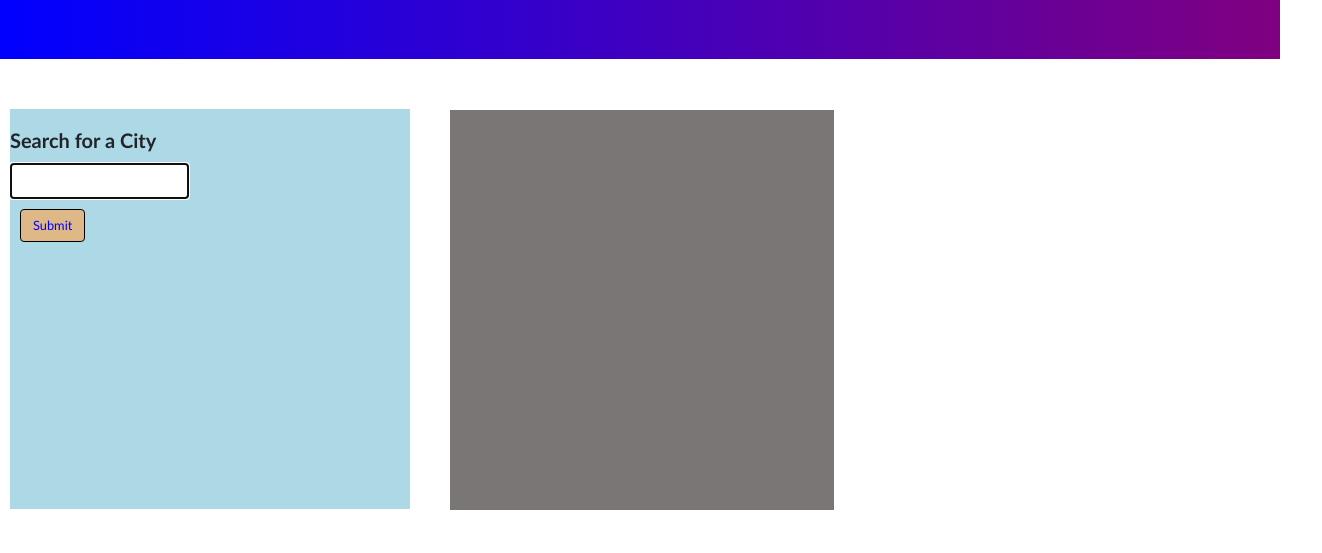
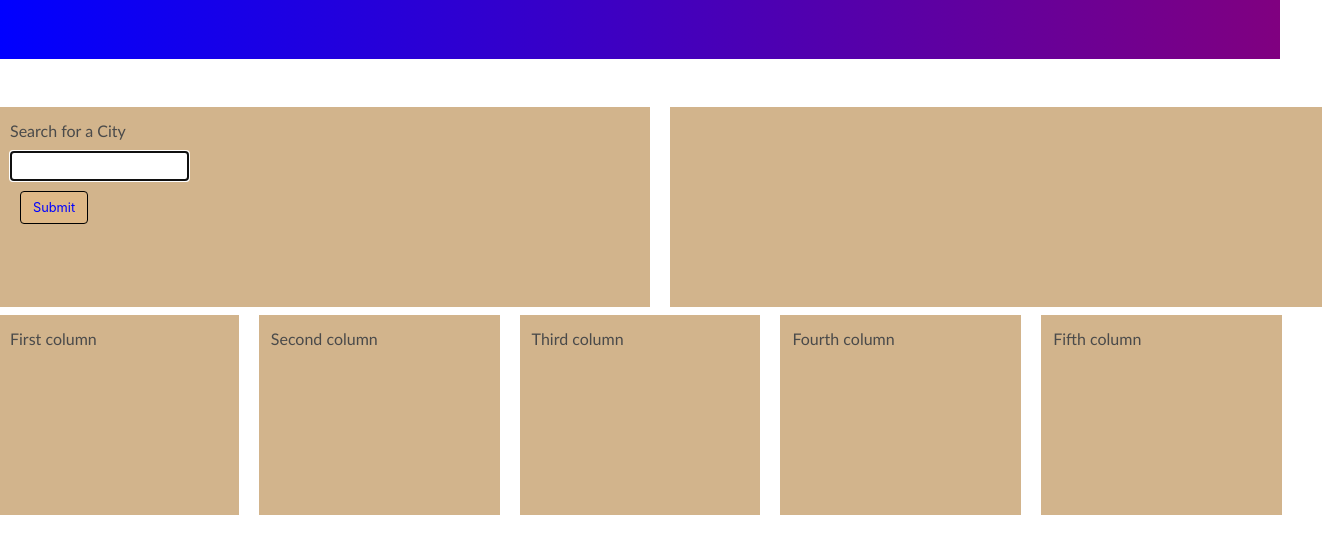
Before and after one commit to mmcelwee8002/Weather_Dashboard_APIs-Challenge_MM, a plain HTML site: page index.html in a window 1280 px wide. Shown: the part 91-644 px from the top of the page, 1322 px wide, since content can reach past the window. Drawn offline with nearby package versions, Linux system fonts and the light colour scheme.

Commit message:
updated containers

```diff
--- a/assets/css/style.css
+++ b/assets/css/style.css
@@ -10,6 +10,7 @@ header{
     color: white;
     background-size: cover;
     overflow: hidden;
+    margin-bottom: 50px;
    }
 header h2{
   padding-top: 40px;
@@ -21,7 +22,9 @@ header h2{
   flex-basis: auto;
   flex-wrap: wrap;
 }
-
+  .top{
+    margin: 30px;
+  }
   .btn{
       color: blue;
       background-color: burlywood;
@@ -75,13 +78,13 @@ header h2{
   height: 100px;
   width: 100px;
   background-color: tan;
-
 } */
-.weather-box {
+.column {
   width: 200px;
   height: 200px;
   margin: 10px;
   float: left;
+  background-color: tan;
 }
 
     .weather-Information {
--- a/assets/js/script.js
+++ b/assets/js/script.js
@@ -61,6 +61,8 @@ submit.addEventListener("click", function () {
    console.log("the button was clicked")
    // weatherContainerEl.textContent = "";
 
+
+
    localStorage.setItem('city-search', JSON.stringify(citySearchEl.value));
    $('#city').append(document.createTextNode(citySearchEl.value));
 
--- a/index.html
+++ b/index.html
@@ -8,7 +8,7 @@
     <title>MM Weather Application</title>
     <link href="https://cdn.jsdelivr.net/npm/bootstrap@5.1.3/dist/css/bootstrap.min.css" rel="stylesheet"
         integrity="sha384-1BmE4kWBq78iYhFldvKuhfTAU6auU8tT94WrHftjDbrCEXSU1oBoqyl2QvZ6jIW3" crossorigin="anonymous">
-
+    <link rel="stylesheet" href="https://cdn.jsdelivr.net/npm/bulma@0.9.3/css/bulma.min.css">
     <link rel="stylesheet" href="./assets/css/style.css">
 </head>
 
@@ -23,14 +23,16 @@
     <div class="col-12 col-md-8"></div> -->
 
     <!-- Content here -->
-
-    <div class="sidebar">
-
+    <section ">
+        <!-- <div class="sidebar"> -->
+            <div class="columns" id="weather-box">
+                <div class="column is-half">
                     <form id="search-form">
                         <div>
                             <label class="form-label" for="city-search">Search for a City</label>
                         </div>
-        <input autocomplete="off" name="citySearch" id="city-search" type="text" autofocus="true" class="city-search" />
+                        <input autocomplete="off" name="citySearch" id="city-search" type="text" autofocus="true"
+                            class="city-search" />
                         <div>
                             <button type="submit" class="btn" id="submit-button">Submit</button>
                             <h2 id="city"></h2>
@@ -38,8 +40,8 @@
                         </div>
                 </div>
 
-    <div class="middle">
-        <h2 ></h2><span id="city-search-term"></span></h2>
+    <div class="column is-half">
+        <h2></h2><span id="city-search-term"></span></h2>
         <div id="weather-container" class="weather-Information"></div>
         <p id="temp"></p>
         <p id="wind"></p>
@@ -47,19 +49,26 @@
         <p id="UV-Index"></p>
 
     </div>
+</section>
+    <div class="columns" id="weather-box">
+        <div class="column">
+            First column
+        </div>
+        <div class="column">
+            Second column
+        </div>
+        <div class="column">
+            Third column
+        </div>
+        <div class="column">
+            Fourth column
+        </div>
 
-
-    <!-- <div class="container" id="weather-box">
-        <div class="row align-items-start">
-            <div class="col">
-                One of three columns
-            </div> -->
-
-<section>
-<div class="weather-box"></div>
+        <div class="column">
+            Fifth column
+        </div>
 
         </section>
-
 
 
 
```
Lines whose indentation alone changed are shown as unchanged.
